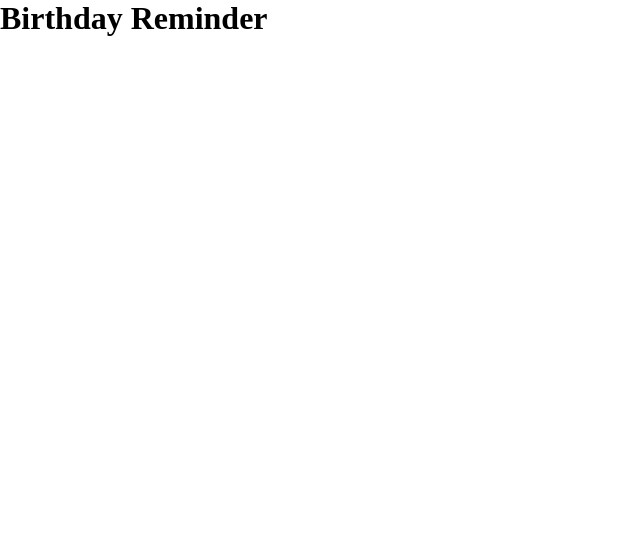
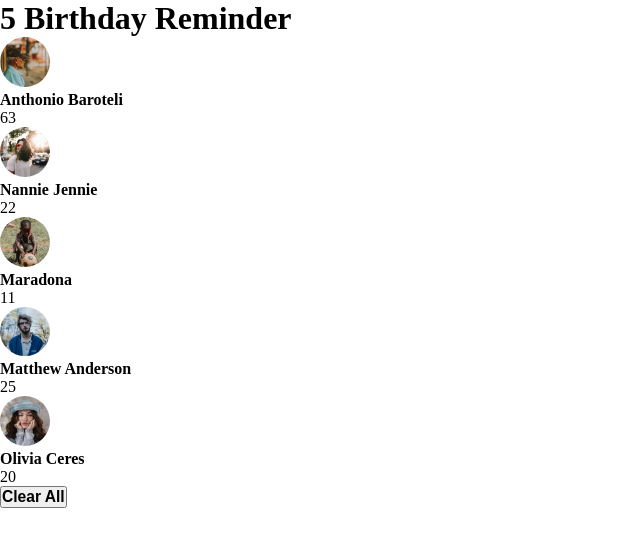
Before and after one commit to okkyprasetian/fcc-react-birthdayreminder, a React (Create React App) app: page / in a window 1280 px wide. Shown: the top 546 px of the page, without its empty margins (0-640 px from the left). Built offline with nearby package versions, Linux system fonts and the light colour scheme.

Commit message:
complete project MVP

```diff
--- a/src/App.css
+++ b/src/App.css
@@ -3,3 +3,8 @@
     padding: 0;
     box-sizing: border-box;
 }
+
+.profilepic {
+    width: 50px;
+    border-radius: 50%;
+}
--- a/src/App.js
+++ b/src/App.js
@@ -1,45 +1,61 @@
+import { useState } from 'react'
 import Header from './components/Header'
 import Lists from './components/Lists'
 import Footer from './components/Footer'
+import anthonio from './image/anthonio.jpg'
+import jennie from './image/jennie.jpg'
+import maradona from './image/maradona.jpg'
+import matthew from './image/matthew.jpg'
+import olivia from './image/olivia.jpg'
 import './App.css'
-import { useState } from 'react'
 
 function App() {
 
+  // state
   const [lists, setLists] = useState([
     {
       id: 1,
       name: "Anthonio Baroteli",
-      age: 63
+      age: 63,
+      img: anthonio
     },
     {
       id: 2,
       name: "Nannie Jennie",
-      age: 22
+      age: 22,
+      img: jennie
     },
     {
       id: 3,
       name: "Maradona",
-      age: 11
+      age: 11,
+      img: maradona
     },
     {
       id: 4,
       name: "Matthew Anderson",
-      age: 25
+      age: 25,
+      img: matthew
     },
     {
       id: 5,
       name: "Olivia Ceres",
-      age: 20
+      age: 20,
+      img: olivia
     }
   ])
+
+  // set state
+  const handleClearLists = () => {
+    setLists([])
+  }
 
   return (
     <div className="App">
       <div id="main">
-        <Header />
-        <Lists />
-        <Footer />
+        <Header length={lists.length} />
+        <Lists lists={lists} />
+        <Footer onClearLists={handleClearLists} />
       </div>
     </div>
   );
--- a/src/components/Button.jsx
+++ b/src/components/Button.jsx
@@ -1,5 +1,9 @@
-function Button() {
-    return (<></>);
+function Button({ onClearLists }) {
+    return (
+        <button onClick={onClearLists}>
+            <h3>Clear All</h3>
+        </button>
+    );
 }
 
 export default Button;
--- a/src/components/Footer.jsx
+++ b/src/components/Footer.jsx
@@ -1,9 +1,9 @@
 import Button from "./Button"
 
-function Footer() {
+function Footer({ onClearLists }) {
     return (
         <footer>
-            <Button />
+            <Button onClearLists={onClearLists} />
         </footer>
     );
 }
--- a/src/components/Header.jsx
+++ b/src/components/Header.jsx
@@ -1,7 +1,7 @@
-function Header() {
+function Header({ length }) {
     return (
         <header>
-            <h1>Birthday Reminder</h1>
+            <h1>{length} Birthday Reminder</h1>
         </header>
     );
 }
--- a/src/components/List.jsx
+++ b/src/components/List.jsx
@@ -1,5 +1,11 @@
-function List() {
-    return (<></>);
+function List({ list }) {
+    return (
+        <div className="list">
+            <img className="profilepic" src={list.img} alt="" />
+            <h4>{list.name}</h4>
+            <p>{list.age}</p>
+        </div>
+    );
 }
 
 export default List;
--- a/src/components/Lists.jsx
+++ b/src/components/Lists.jsx
@@ -1,10 +1,10 @@
 import List from "./List"
 
-function Lists() {
+function Lists({ lists }) {
     return (
-        <main>
-            <List />
-        </main>
+        <div className="lists">
+            {lists !== [] && lists.map(list => (<List key={list.id} list={list} />))}
+        </div>
     );
 }
 
```
